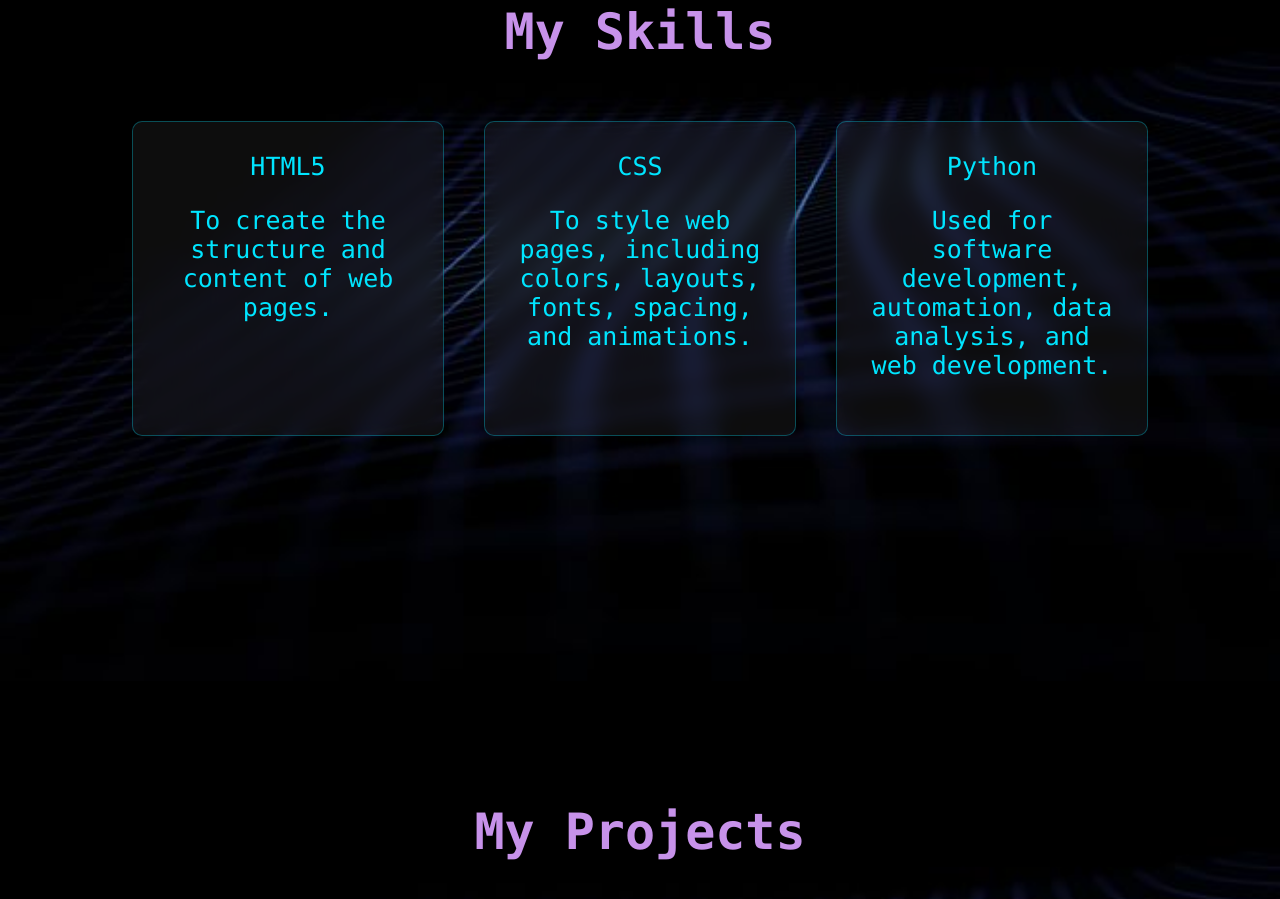
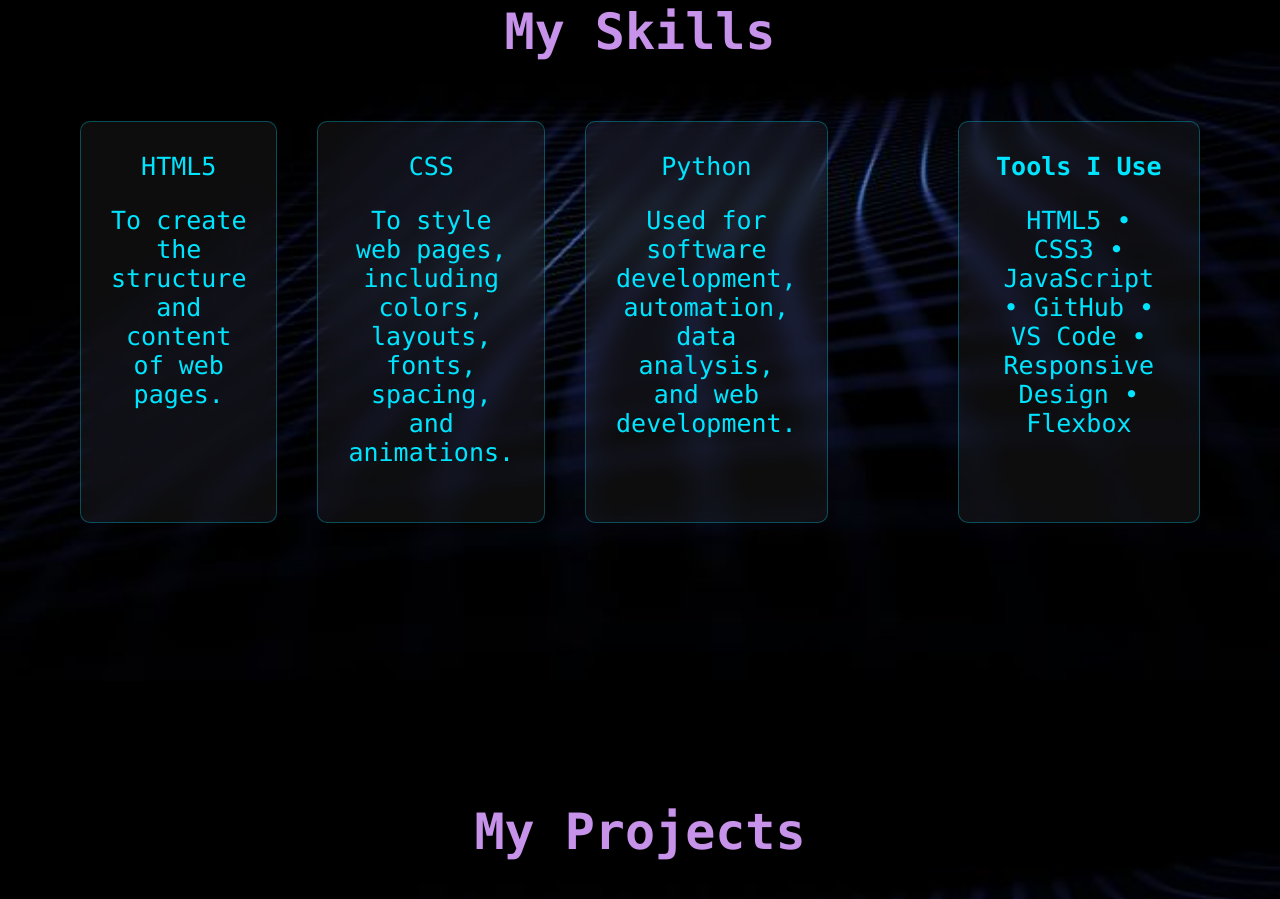
Before and after one commit to AJU2007342/portfolio, a plain HTML site: page index.html in a window 1280 px wide. Shown: the part 1799-2698 px from the top of the page. Drawn offline with Linux system fonts and the light colour scheme.

Commit message:
Update index.html

```diff
--- a/index.html
+++ b/index.html
@@ -126,7 +126,19 @@
         Python
         <p>Used for software development, automation, data analysis, and web development.</p>
       </div>
-
+      <br>
+      <br>
+      <div style="padding:30px; width: 1200px; text-align:center;
+                background: rgba(255,255,255,0.05);
+                backdrop-filter: blur(10px);
+                border: 1px solid rgba(0,229,255,0.3);
+                border-radius: 10px;
+                margin-left:50px;
+                color:#00E5FF;
+                font-size:25px;">
+        <b>Tools I Use</b>
+        <p><p>HTML5 • CSS3 • JavaScript • GitHub • VS Code • Responsive Design • Flexbox</p></p>
+      </div>
     </div>
   </section>
 
```
